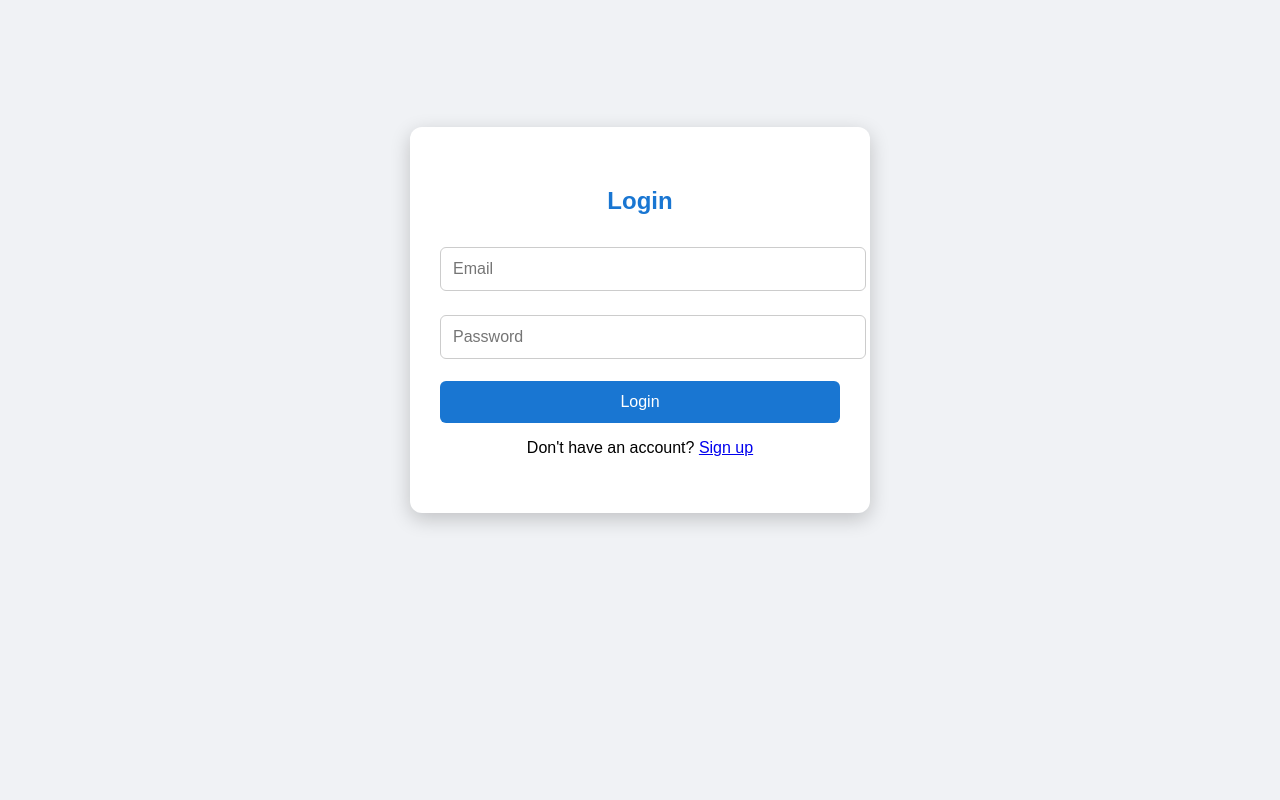
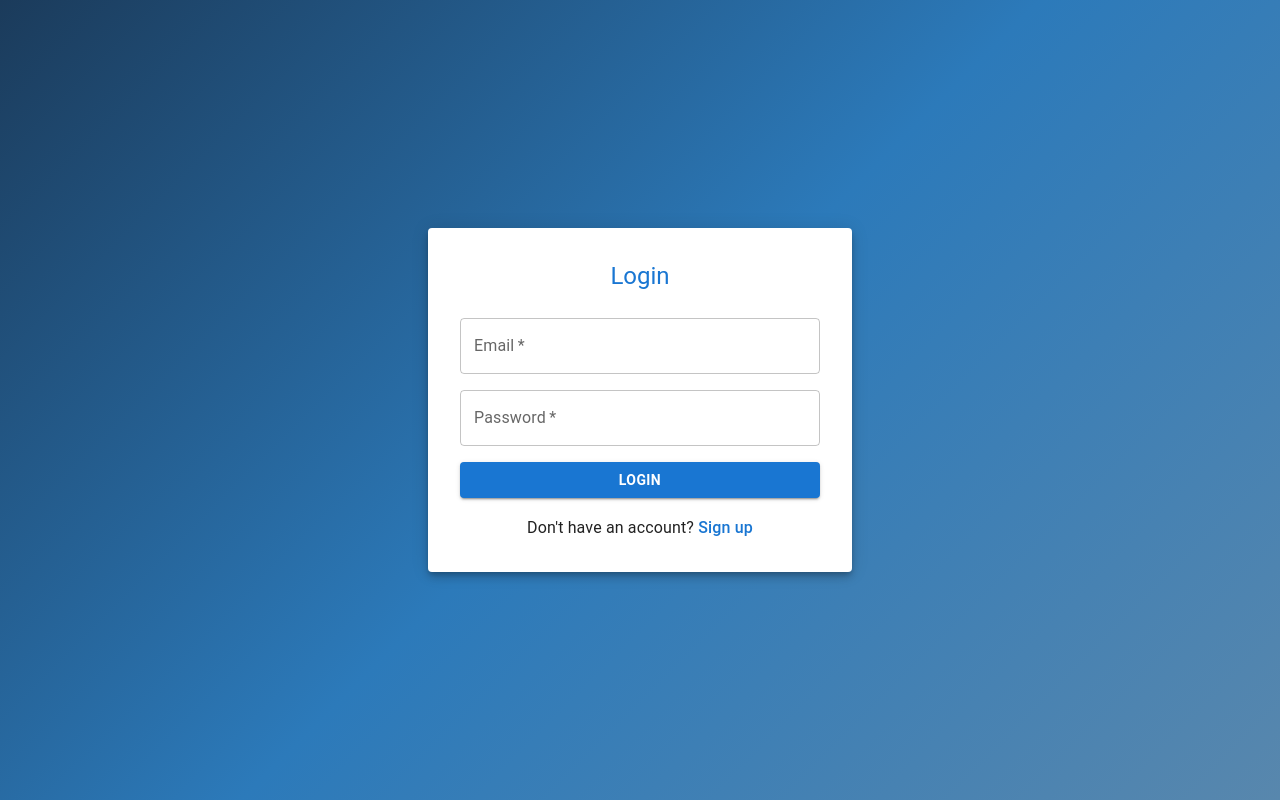
Before and after one commit to ShahidaJubil/Employee-ID-Card-System, a React (Create React App) app in the folder Frontend/employee-id-frontend/: page /login in a window 1280 px wide. Built offline with nearby package versions, Linux system fonts and the light colour scheme.

Commit message:
styles updated

```diff
--- a/Frontend/employee-id-frontend/src/components/navbar/Navbar.css
+++ b/Frontend/employee-id-frontend/src/components/navbar/Navbar.css
@@ -4,7 +4,8 @@
   align-items: center;
   background-color: #0a3d62;
   color: #fff;
-  padding: 12px 30px;
+  padding: 22px 30px;
+  position: relative;
 }
 
 .logo {
@@ -43,3 +44,44 @@
 .signout-btn:hover {
   background-color: #e17055;
 }
+
+/* Hamburger menu icon */
+.hamburger {
+  display: none;
+  cursor: pointer;
+}
+
+/* Responsive */
+@media (max-width: 768px) {
+  .hamburger {
+    display: block;
+  }
+
+  .nav-links {
+    position: absolute;
+    top: 70px;
+    right: 0;
+    background-color: #0a3d62;
+    flex-direction: column;
+    width: 100%;
+    max-height: 0;
+    overflow: hidden;
+    transition: max-height 0.3s ease-in;
+  }
+
+  .nav-links.active {
+    max-height: 300px;
+  }
+
+  .nav-links a,
+  .signout-btn {
+    padding: 15px;
+    text-align: center;
+    width: 100%;
+  }
+
+  .nav-links a:hover {
+    background-color: #74b9ff;
+    color: #0a3d62;
+  }
+}
--- a/Frontend/employee-id-frontend/src/components/navbar/Navbar.jsx
+++ b/Frontend/employee-id-frontend/src/components/navbar/Navbar.jsx
@@ -1,9 +1,12 @@
+import { useState } from 'react';
 import { Link, useNavigate } from 'react-router-dom';
+import { HiOutlineMenu, HiX } from 'react-icons/hi';
 import './Navbar.css';
 
 export default function Navbar() {
   const navigate = useNavigate();
   const user = JSON.parse(localStorage.getItem('user'));
+  const [isOpen, setIsOpen] = useState(false);
 
   const handleSignOut = () => {
     localStorage.removeItem('user');
@@ -11,12 +14,17 @@ export default function Navbar() {
     navigate('/login');
   };
 
+  const toggleMenu = () => {
+    setIsOpen(!isOpen);
+  };
+
   return (
     <nav className="navbar">
-      <h2>Logo</h2>
-      <div className="nav-links">
-        <Link to="/home">Dashboard</Link>
-        <Link to="/register">Register Employee</Link>
+      <div className="logo">Logo</div>
+
+      <div className={`nav-links ${isOpen ? 'active' : ''}`}>
+        <Link to="/home" onClick={() => setIsOpen(false)}>Dashboard</Link>
+        <Link to="/register" onClick={() => setIsOpen(false)}>Register Employee</Link>
 
         {user ? (
           <button className="signout-btn" onClick={handleSignOut}>
@@ -24,10 +32,14 @@ export default function Navbar() {
           </button>
         ) : (
           <>
-            <Link to="/login">Login</Link>
-            <Link to="/signup">Signup</Link>
+            <Link to="/login" onClick={() => setIsOpen(false)}>Login</Link>
+            <Link to="/signup" onClick={() => setIsOpen(false)}>Signup</Link>
           </>
         )}
+      </div>
+
+      <div className="hamburger" onClick={toggleMenu}>
+        {isOpen ? <HiX size={28} color="#fff" /> : <HiOutlineMenu size={28} color="#fff" />}
       </div>
     </nav>
   );
--- a/Frontend/employee-id-frontend/src/pages/form/EmployeeForm.css
+++ b/Frontend/employee-id-frontend/src/pages/form/EmployeeForm.css
@@ -1,3 +1,4 @@
+/* Default margin for form container */
 .form-container {
   display: flex;
   justify-content: center;
@@ -6,3 +7,24 @@
   padding: 20px 0;
   background-color: #f5f5f5;
 }
+
+/* Paper styling */
+.employee-paper {
+  padding: 32px;
+  border-radius: 24px;
+  max-width: 450px;
+  width: 100%;
+  text-align: center;
+}
+
+/* Mobile-specific adjustments */
+@media (max-width: 600px) {
+  .form-container {
+    padding: 20px; /* Add extra space on top/bottom */
+  }
+
+  .employee-paper {
+    margin: 10px; /* Margin around paper */
+    padding: 10px; /* Reduce padding inside paper for small screens */
+  }
+}
--- a/Frontend/employee-id-frontend/src/pages/login/Login.css
+++ b/Frontend/employee-id-frontend/src/pages/login/Login.css
@@ -0,0 +1,39 @@
+.login-container {
+  height: 100vh;
+  display: flex;
+  justify-content: center;
+  align-items: center;
+  background: linear-gradient(135deg, #1b3b5b, #2c7aba,#5887ad);
+}
+
+.login-paper {
+  width: 360px;
+  padding: 2rem;
+  border-radius: 16px;
+  text-align: center;
+  backdrop-filter: blur(10px);
+}
+
+.login-title {
+  font-weight: bold;
+  color: #1976d2;
+}
+
+.login-button {
+  padding: 10px 0;
+  font-weight: bold !important;
+}
+
+.signup-text {
+  margin-top: 16px;
+}
+
+.signup-link {
+  text-decoration: none;
+  color: #1976d2;
+  font-weight: 500;
+}
+
+.signup-link:hover {
+  text-decoration: underline;
+}
--- a/Frontend/employee-id-frontend/src/pages/login/Login.jsx
+++ b/Frontend/employee-id-frontend/src/pages/login/Login.jsx
@@ -1,7 +1,15 @@
 import { useState } from 'react';
 import { Link, useNavigate } from 'react-router-dom';
+import {
+  TextField,
+  Button,
+  Box,
+  Paper,
+  Typography,
+  Stack
+} from '@mui/material';
+import api from '../../api';
 import './Login.css';
-import api from '../../api';
 
 export default function Login() {
   const [form, setForm] = useState({ email: '', password: '' });
@@ -17,7 +25,6 @@ export default function Login() {
 
     try {
       const res = await api.post('/auth/login', form);
-
       console.log("Login response:", res.data);
 
       if (res.data.message === 'Invalid credentials') {
@@ -25,12 +32,13 @@ export default function Login() {
         return;
       }
 
-      // Store token and user
+      // Save token and user info
       localStorage.setItem('token', res.data.token);
       localStorage.setItem('user', JSON.stringify(res.data.user));
 
-      alert(`Welcome back, ${res.data.user.name}!`);
+      // Directly navigate to home page
       navigate('/home');
+
     } catch (err) {
       console.error("Login error:", err);
       alert('Error during login. Please try again.');
@@ -38,38 +46,54 @@ export default function Login() {
   };
 
   return (
-    <div className="auth-container">
-      <form className="auth-form" onSubmit={handleSubmit}>
-        <h2>Login</h2>
-
-        <input
-          className="input-field"
+    <Box className="login-container">
+      <Paper
+        elevation={6}
+        className="login-paper"
+        sx={{ m: { xs: 1, sm: 2, md: 4 } }}
+      >
+        <Typography variant="h5" gutterBottom className="login-title">
+          Login
+        </Typography>
+        <br />
+        <Box component="form" onSubmit={handleSubmit}>
+          <Stack spacing={2}>
+            <TextField
+              label="Email"
+              name="email"
               type="email"
-          name="email"
-          placeholder="Email"
+              fullWidth
               value={form.email}
               onChange={handleChange}
               required
             />
-
-        <input
-          className="input-field"
+            <TextField
+              label="Password"
+              name="password"
               type="password"
-          name="password"
-          placeholder="Password"
+              fullWidth
               value={form.password}
               onChange={handleChange}
               required
             />
-
-        <button className="button" type="submit">
+            <Button
+              type="submit"
+              variant="contained"
+              fullWidth
+              className="login-button"
+            >
               Login
-        </button>
-
-        <p className="signup-link">
-          Don't have an account? <Link to="/signup">Sign up</Link>
-        </p>
-      </form>
-    </div>
+            </Button>
+          </Stack>
+        </Box>
+        <br />
+        <Typography className="signup-text">
+          Don't have an account?{' '}
+          <Link to="/signup" className="signup-link">
+            Sign up
+          </Link>
+        </Typography>
+      </Paper>
+    </Box>
   );
 }
--- a/Frontend/employee-id-frontend/src/pages/signup/Signup.css
+++ b/Frontend/employee-id-frontend/src/pages/signup/Signup.css
@@ -1,47 +1,38 @@
-.auth-container {
+.signup-container {
+  height: 100vh;
   display: flex;
   justify-content: center;
   align-items: center;
-  min-height: 80vh;
+  background: linear-gradient(135deg,#1b3b5b, #2c7aba,#5887ad);
 }
 
-.auth-form {
-  background-color: #fff;
-  padding: 40px 30px;
-  border-radius: 12px;
-  box-shadow: 0 6px 20px rgba(0,0,0,0.2);
-  width: 100%;
-  max-width: 400px;
+.signup-paper {
+  width: 360px;
+  padding: 2rem;
+  border-radius: 16px;
   text-align: center;
+  backdrop-filter: blur(10px);
 }
 
-.auth-form h2 {
-  margin-bottom: 20px;
+.signup-title {
+  font-weight: bold;
   color: #1976d2;
 }
 
-.input-field {
-  width: 100%;
-  padding: 12px;
-  margin: 12px 0;
-  border: 1px solid #ccc;
-  border-radius: 6px;
-  font-size: 16px;
+.signup-button {
+  padding: 10px 0;
+  font-weight: bold !important;
 }
 
-.button {
-  background-color: #1976d2;
-  color: #fff;
-  border: none;
-  padding: 12px 20px;
-  cursor: pointer;
-  border-radius: 6px;
-  font-size: 16px;
-  margin-top: 10px;
-  width: 100%;
-  transition: 0.3s;
+.login-link-text {
+  margin-top: 16px;
 }
 
-.button:hover {
-  background-color: #115293;
+.login-link {
+  text-decoration: none;
+  color: #1976d2;
 }
+
+.login-link:hover {
+  text-decoration: underline;
+}
--- a/Frontend/employee-id-frontend/src/pages/signup/Signup.jsx
+++ b/Frontend/employee-id-frontend/src/pages/signup/Signup.jsx
@@ -1,26 +1,22 @@
 import { useState } from 'react';
 import { Link, useNavigate } from 'react-router-dom';
+import { TextField, Button, Box, Paper, Typography, Stack } from '@mui/material';
+import api from '../../api';
 import './Signup.css';
-import api from '../../api';
 
 export default function Signup() {
   const [form, setForm] = useState({ name: '', email: '', password: '' });
   const navigate = useNavigate();
 
-  // Handle input changes
   const handleChange = (e) => {
     setForm({ ...form, [e.target.name]: e.target.value });
   };
 
-  // Handle signup
   const handleSubmit = async (e) => {
     e.preventDefault();
-    console.log("Signup button clicked, sending request...");
 
     try {
       const res = await api.post('/auth/signup', form);
-
-      console.log("Signup response:", res.data);
 
       if (res.data.message === 'User already exists') {
         alert('User already exists, please login instead.');
@@ -34,50 +30,61 @@ export default function Signup() {
     }
   };
 
+  return (
+    <Box className="signup-container" >
+      <Paper elevation={6} className="signup-paper"  sx={{
+    m: { xs: 1, sm: 2, md: 4 }
+  }}>
+        <Typography variant="h5" gutterBottom className="signup-title">
+          Sign Up
+        </Typography>
 
-  return (
-    <div className="auth-container">
-      <form className="auth-form" onSubmit={handleSubmit}>
-        <h2>Sign Up</h2>
-
-        <input
-          className="input-field"
+        <Box component="form" onSubmit={handleSubmit} >
+          <Stack spacing={2}>
+            <TextField
+              label="Full Name"
+              name="name"
               type="text"
-          name="name"
-          placeholder="Full Name"
+              fullWidth
               value={form.name}
               onChange={handleChange}
               required
             />
 
-        <input
-          className="input-field"
+            <TextField
+              label="Email"
+              name="email"
               type="email"
-          name="email"
-          placeholder="Email"
+              fullWidth
               value={form.email}
               onChange={handleChange}
               required
             />
 
-        <input
-          className="input-field"
+            <TextField
+              label="Password"
+              name="password"
               type="password"
-          name="password"
-          placeholder="Password"
+              fullWidth
               value={form.password}
               onChange={handleChange}
               required
             />
 
-        <button className="button" type="submit">
+            <Button type="submit" variant="contained" fullWidth className="signup-button">
               Sign Up
-        </button>
+            </Button>
+          </Stack>
+        </Box>
+    <br />
+        <Typography className="login-link-text">
+          Already have an account?{' '}
 
-        <p className="signup-link">
-          Already have an account? <Link to="/login">Login</Link>
-        </p>
-      </form>
-    </div>
+          <Link to="/login" className="login-link">
+            Login
+          </Link>
+        </Typography>
+      </Paper>
+    </Box>
   );
 }
```
Also changed, not shown: Frontend/employee-id-frontend/src/pages/home/Home.css (+98 -22 lines), Frontend/employee-id-frontend/src/pages/home/Home.jsx (+41 -25 lines), 3 other files (tests, documents, lock files or other folders). Lines whose indentation alone changed are shown as unchanged.
